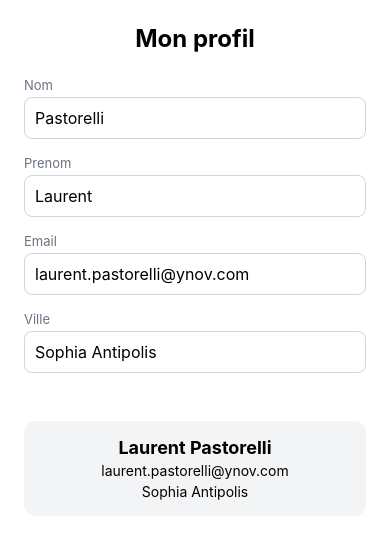
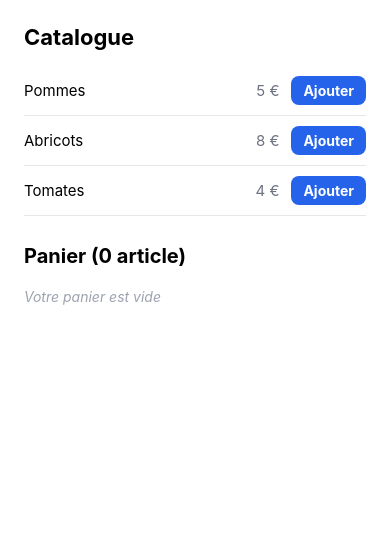
Before and after one commit to lpastyle/ExpoGestionEtat, a React Native app: screen / in a window 390 px wide. Shown: the top 538 px of the page. Built offline with nearby package versions, Linux system fonts and the light colour scheme.

Commit message:
Added shopping cart demo

```diff
--- a/App.js
+++ b/App.js
@@ -1,7 +1,7 @@
-import Profil from './Profil';
+import Panier from './Panier';
 
-// EXEMPLE 5.
-// Mise à jour d'un objet "profil utilisateur" en temps-réel
+// EXEMPLE 6.
+// Panier d'achat
 export default function App() {
-  return <Profil />;
+  return <Panier />;
 }
--- /dev/null
+++ b/Panier.jsx
@@ -0,0 +1,174 @@
+import { StatusBar } from 'expo-status-bar';
+import { useReducer } from 'react';
+import { View, Text, FlatList, TouchableOpacity, StyleSheet } from 'react-native';
+
+// 1. État initial
+const initialState = {
+  articles: [],
+  total: 0,
+};
+
+// 2. Le reducer — toute la logique métier centralisée ici
+function panierReducer(state, action) {
+  switch (action.type) {
+
+    case 'AJOUTER': {
+      const existant = state.articles.find(a => a.id === action.article.id);
+      if (existant) {
+        // Article déjà présent → incrémenter la quantité
+        return {
+          ...state,
+          articles: state.articles.map(a =>
+            a.id === action.article.id
+              ? { ...a, quantite: a.quantite + 1 }
+              : a
+          ),
+          total: state.total + action.article.prix,
+        };
+      }
+      // Nouvel article
+      return {
+        ...state,
+        articles: [...state.articles,
+          { ...action.article, quantite: 1 }],
+        total: state.total + action.article.prix,
+      };
+    }
+
+    case 'RETIRER': {
+      const article = state.articles.find(a => a.id === action.id);
+      if (!article) return state;
+      if (article.quantite === 1) {
+        // Supprimer l'article
+        return {
+          ...state,
+          articles: state.articles.filter(a => a.id !== action.id),
+          total: state.total - article.prix,
+        };
+      }
+      // Décrémenter la quantité
+      return {
+        ...state,
+        articles: state.articles.map(a =>
+          a.id === action.id
+            ? { ...a, quantite: a.quantite - 1 }
+            : a
+        ),
+        total: state.total - article.prix,
+      };
+    }
+
+    case 'VIDER':
+      return initialState;
+
+    default:
+      return state;
+  }
+}
+
+// Catalogue de produits (données statiques)
+const PRODUITS = [
+  { id: 1, nom: 'Pommes', prix: 5 },
+  { id: 2, nom: 'Abricots', prix: 8 },
+  { id: 3, nom: 'Tomates', prix: 4 },
+];
+
+// 3. Le composant
+export default function Panier() {
+  const [panier, dispatch] = useReducer(panierReducer, initialState);
+
+  return (
+    <View style={styles.container}>
+      <Text style={styles.titre}>Catalogue</Text>
+
+      {/* Catalogue */}
+      {PRODUITS.map(produit => (
+        <View key={produit.id} style={styles.produit}>
+          <Text style={styles.produitNom}>{produit.nom}</Text>
+          <Text style={styles.produitPrix}>{produit.prix} €</Text>
+          <TouchableOpacity
+            style={styles.btnAjouter}
+            onPress={() => dispatch({ type: 'AJOUTER', article: produit })}
+          >
+            <Text style={styles.btnTexte}>Ajouter</Text>
+          </TouchableOpacity>
+        </View>
+      ))}
+
+      {/* Panier */}
+      <Text style={styles.titrePanier}>
+        Panier ({panier.articles.length} article{panier.articles.length > 1 ? 's' : ''})
+      </Text>
+
+      {panier.articles.length === 0 ? (
+        <Text style={styles.vide}>Votre panier est vide</Text>
+      ) : (
+        <>
+          <FlatList
+            data={panier.articles}
+            keyExtractor={item => String(item.id)}
+            scrollEnabled={false}
+            renderItem={({ item }) => (
+              <View style={styles.ligneArticle}>
+                <Text style={styles.articleNom}>{item.nom}</Text>
+                <View style={styles.qteControls}>
+                  <TouchableOpacity
+                    onPress={() => dispatch({ type: 'RETIRER', id: item.id })}
+                    style={styles.btnQte}
+                  >
+                    <Text>−</Text>
+                  </TouchableOpacity>
+                  <Text style={styles.qte}>{item.quantite}</Text>
+                  <TouchableOpacity
+                    onPress={() => dispatch({ type: 'AJOUTER', article: item })}
+                    style={styles.btnQte}
+                  >
+                    <Text>+</Text>
+                  </TouchableOpacity>
+                </View>
+                <Text>{(item.prix * item.quantite)} €</Text>
+              </View>
+            )}
+          />
+          <View style={styles.total}>
+            <Text style={styles.totalTexte}>Total : {panier.total} €</Text>
+            <TouchableOpacity
+              style={styles.btnVider}
+              onPress={() => dispatch({ type: 'VIDER' })}
+            >
+              <Text style={styles.btnTexte}>Vider le panier</Text>
+            </TouchableOpacity>
+          </View>
+        </>
+      )}
+      <StatusBar hidden={true}/>
+    </View>
+  );
+}
+
+const styles = StyleSheet.create({
+  container:    { flex: 1, padding: 24, backgroundColor: '#fff' },
+  titre:        { fontSize: 22, fontWeight: 'bold', marginBottom: 16 },
+  titrePanier:  { fontSize: 20, fontWeight: 'bold', marginTop: 28, marginBottom: 12 },
+
+  produit:      { flexDirection: 'row', alignItems: 'center', gap: 12,
+                  paddingVertical: 10, borderBottomWidth: 1, borderColor: '#E5E7EB' },
+  produitNom:   { flex: 1, fontSize: 15 },
+  produitPrix:  { fontSize: 15, color: '#6B7280' },
+  btnAjouter:   { backgroundColor: '#2563EB', borderRadius: 8, paddingHorizontal: 12, paddingVertical: 6 },
+
+  vide:         { color: '#9CA3AF', fontStyle: 'italic', marginTop: 8 },
+
+  ligneArticle: { flexDirection: 'row', alignItems: 'center', gap: 10,
+                  paddingVertical: 8, borderBottomWidth: 1, borderColor: '#F3F4F6' },
+  articleNom:   { flex: 1, fontSize: 14 },
+  qteControls:  { flexDirection: 'row', alignItems: 'center', gap: 8 },
+  btnQte:       { width: 28, height: 28, borderRadius: 14, backgroundColor: '#E5E7EB',
+                  alignItems: 'center', justifyContent: 'center' },
+  qte:          { fontSize: 16, fontWeight: 'bold', minWidth: 20, textAlign: 'center' },
+
+  total:        { marginTop: 16, alignItems: 'flex-end', gap: 10 },
+  totalTexte:   { fontSize: 18, fontWeight: 'bold' },
+  btnVider:     { backgroundColor: '#DC2626', borderRadius: 8, paddingHorizontal: 16, paddingVertical: 8 },
+  btnTexte:     { color: '#fff', fontWeight: 'bold' },
+});
```
